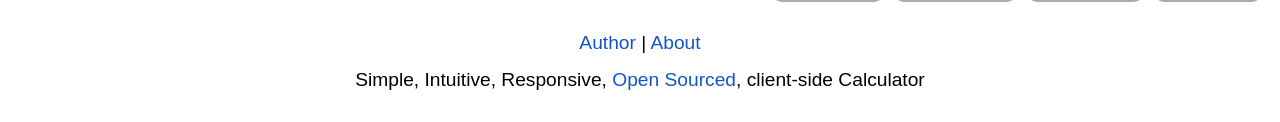
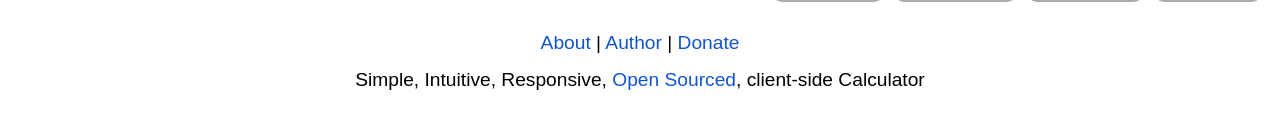
Before and after one commit to pratikabu/calculator, a website: page index.html in a window 1280 px wide. Shown: the part 546-668 px from the top of the page. Drawn offline with nearby package versions, Linux system fonts and the light colour scheme.

Commit message:
Adding donate button

```diff
--- a/index.html
+++ b/index.html
@@ -10,12 +10,13 @@
 
 	<meta property="og:url" content="https://calculator.pratikabu.com" />
 	<meta property="og:title" content="Calculator - Simple, Intuitive, Responsive" />
-<!--	<meta property="og:image" content="https://scrolltotop.pratikabu.com/res/promo-small-1280.png" />-->
+<!--	<meta property="og:image" content="full-url" />-->
 	<meta property="og:description" content="An open source, simple, client-side calculator built using client side web technologies. Optimized for touch screen devices." />
 	<meta property="og:type" content="website">
 
 	<meta name="viewport" content="width=device-width, initial-scale=1.0, maximum-scale=1.0, user-scalable=0">
 
+<!--	<link rel="shortcut icon" type="image/png" href="res/pratikabu-stt-128.png">-->
 	<link rel="stylesheet" href="res/stylesheet.css">
 	<script src="https://cdnjs.cloudflare.com/ajax/libs/jquery/3.5.1/jquery.min.js"></script>
 	<script src="https://cdnjs.cloudflare.com/ajax/libs/mathjs/7.0.1/math.min.js"></script>
@@ -70,8 +71,9 @@
 
 <div class="footerSlot">
 	<div>
+		<a target="_blank" href="https://github.com/pratikabu/calculator/blob/master/README.md#calculator">About</a> |
 		<a target="_blank" href="https://pratikabu.com">Author</a> |
-		<a target="_blank" href="https://github.com/pratikabu/calculator/blob/master/README.md#calculator">About</a>
+		<a target="_blank" href="https://scrolltotop.pratikabu.com/donate">Donate</a>
 	</div>
 	<div>
 		Simple, Intuitive, Responsive, <a href="https://github.com/pratikabu/calculator">Open Sourced</a>, client-side Calculator
```
